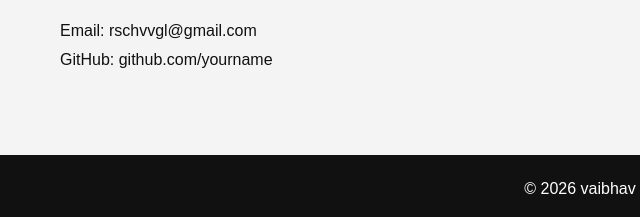
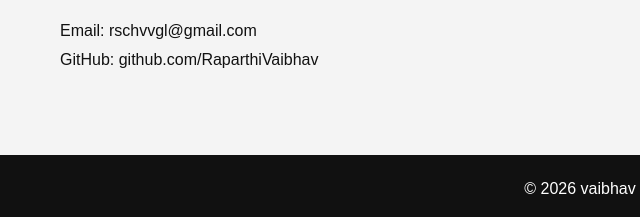
Before and after one commit to RaparthiVaibhav/ChandraVaibhav-Protfolio, a plain HTML site: page index.html in a window 1280 px wide. Shown: the part 2139-2356 px from the top of the page, 60-700 px from the left. Drawn offline with Linux system fonts and the light colour scheme.

Commit message:
Update index.html

```diff
--- a/index.html
+++ b/index.html
@@ -73,7 +73,7 @@ The system improves reliability, scalability, and performance compared to tradit
 <section id="contact" class="section gray">
     <h2>Contact</h2>
     <p>Email: rschvvgl@gmail.com</p>
-    <p>GitHub: github.com/yourname</p>
+    <p>GitHub: github.com/RaparthiVaibhav</p>
 </section>
 
 <footer>
```
